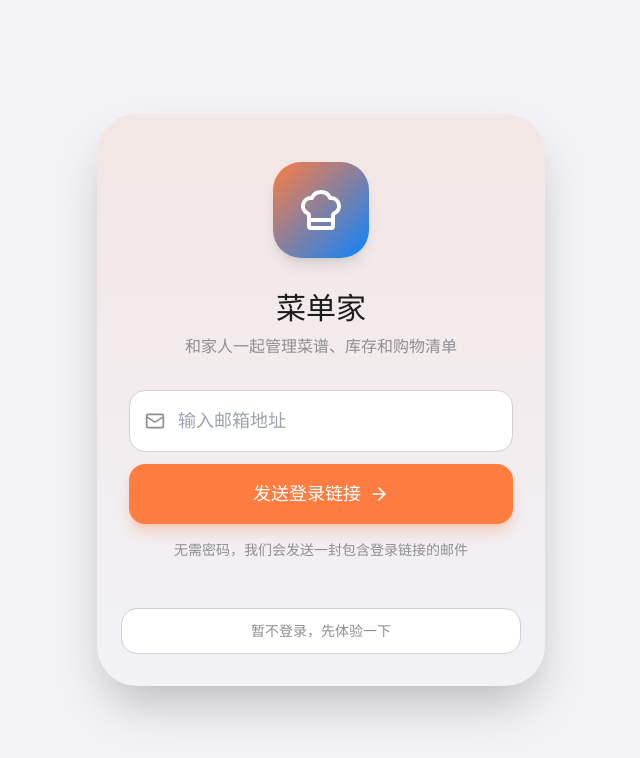
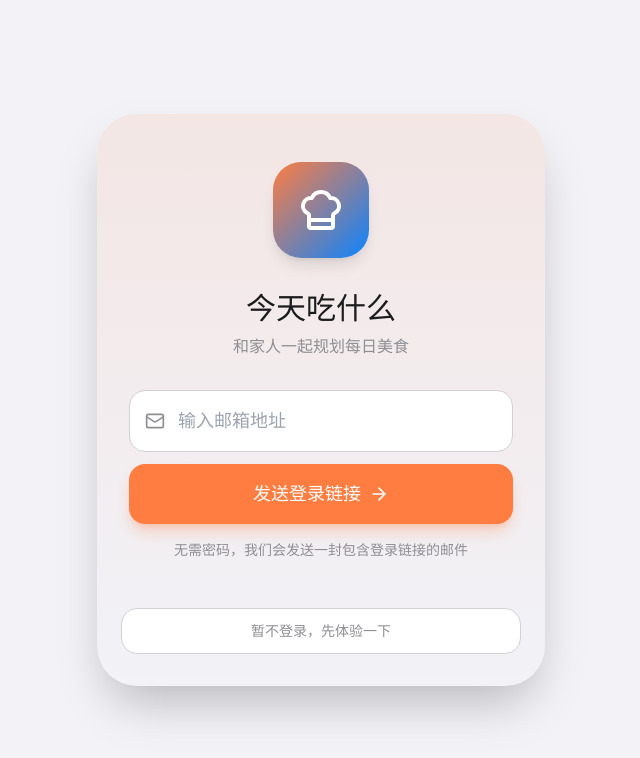
Before and after one commit to mgalo1231/what-to-eat-today, a React (Vite) app: page /login in a window 1280 px wide. Shown: the top 758 px of the page, without its empty margins (319-959 px from the left). Built offline with nearby package versions, Linux system fonts and the light colour scheme; no server answers.

Commit message:
重命名应用为「今天吃什么」

```diff
--- a/index.html
+++ b/index.html
@@ -8,7 +8,7 @@
     <meta name="apple-mobile-web-app-capable" content="yes" />
     <meta name="apple-mobile-web-app-status-bar-style" content="black-translucent" />
     <link rel="apple-touch-icon" href="/pwa-icon.svg" />
-    <title>菜单家 · 菜谱与库存助手</title>
+    <title>今天吃什么</title>
   </head>
   <body>
     <div id="root"></div>
--- a/package.json
+++ b/package.json
@@ -1,5 +1,5 @@
 {
-  "name": "vite-react-typescript-starter",
+  "name": "what-to-eat-today",
   "private": true,
   "version": "0.0.0",
   "type": "module",
--- a/src/features/auth/LoginPage.tsx
+++ b/src/features/auth/LoginPage.tsx
@@ -65,10 +65,10 @@ export const LoginPage = () => {
             <ChefHat className="h-12 w-12 text-white" />
           </div>
 
-          <h1 className="mb-2 text-3xl font-bold text-ios-text">菜单家</h1>
-          <p className="mb-8 text-center text-ios-muted">
-            和家人一起管理菜谱、库存和购物清单
-          </p>
+<h1 className="mb-2 text-3xl font-bold text-ios-text">今天吃什么</h1>
+        <p className="mb-8 text-center text-ios-muted">
+          和家人一起规划每日美食
+        </p>
 
           {/* 登录表单 */}
           <div className="w-full max-w-sm space-y-4">
--- a/vite.config.ts
+++ b/vite.config.ts
@@ -14,9 +14,9 @@ export default defineConfig({
       registerType: 'autoUpdate',
       includeAssets: ['pwa-icon.svg'],
       manifest: {
-        name: '菜单家',
-        short_name: '菜单家',
-        description: '家庭共享的菜谱 + 库存 + 购物清单小助手',
+        name: '今天吃什么',
+        short_name: '今天吃什么',
+        description: '和家人一起管理菜谱、库存和购物清单',
         start_url: '/',
         display: 'standalone',
         theme_color: '#ff7d41',
```
Also changed, not shown: 1 other file (tests, documents, lock files or other folders).
